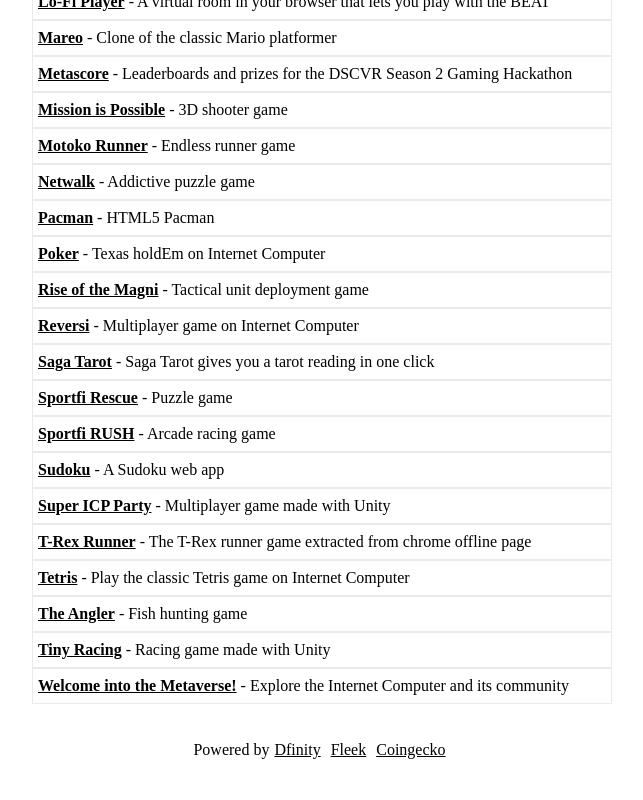
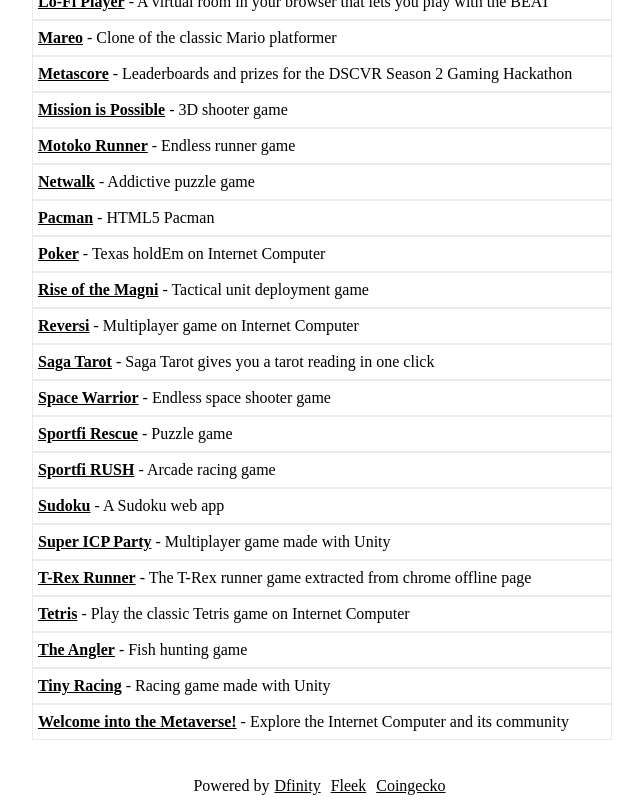
Before and after one commit to rjlucasm/ictoday, a Next.js app: page /games in a window 1280 px wide. Shown: the part 692-1492 px from the top of the page, without its empty margins (318-961 px from the left). Before the commit the page ends 1456 px from the top, so only its background shows below. Built offline with nearby package versions, Linux system fonts and the light colour scheme.

Commit message:
Space Warrior

```diff
--- a/pages/games.js
+++ b/pages/games.js
@@ -99,6 +99,9 @@ export default function Games() {
                 <a href="https://l2jyf-nqaaa-aaaah-qadha-cai.raw.ic0.app/" target="_blank" rel="noopener noreferrer">Saga Tarot</a> - Saga Tarot gives you a tarot reading in one click
             </div>
             <div className="pagescard">
+                <a href="https://ozalu-2qaaa-aaaad-qauva-cai.raw.ic0.app/" target="_blank" rel="noopener noreferrer">Space Warrior</a> - Endless space shooter game
+            </div>
+            <div className="pagescard">
                 <a href="https://roi5f-yiaaa-aaaad-qaofq-cai.raw.ic0.app/" target="_blank" rel="noopener noreferrer">Sportfi Rescue</a> - Puzzle game
             </div>
             <div className="pagescard">
```
